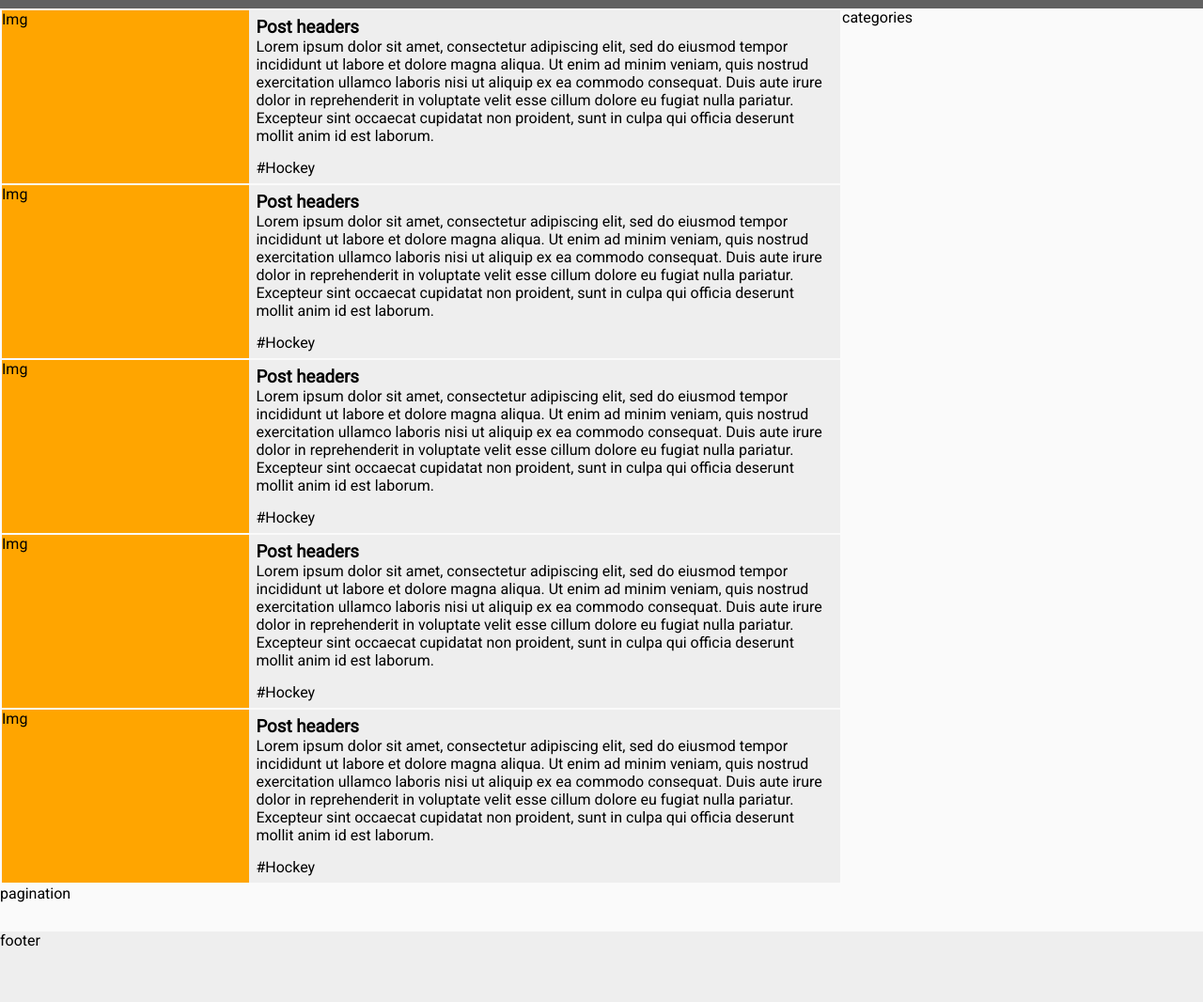
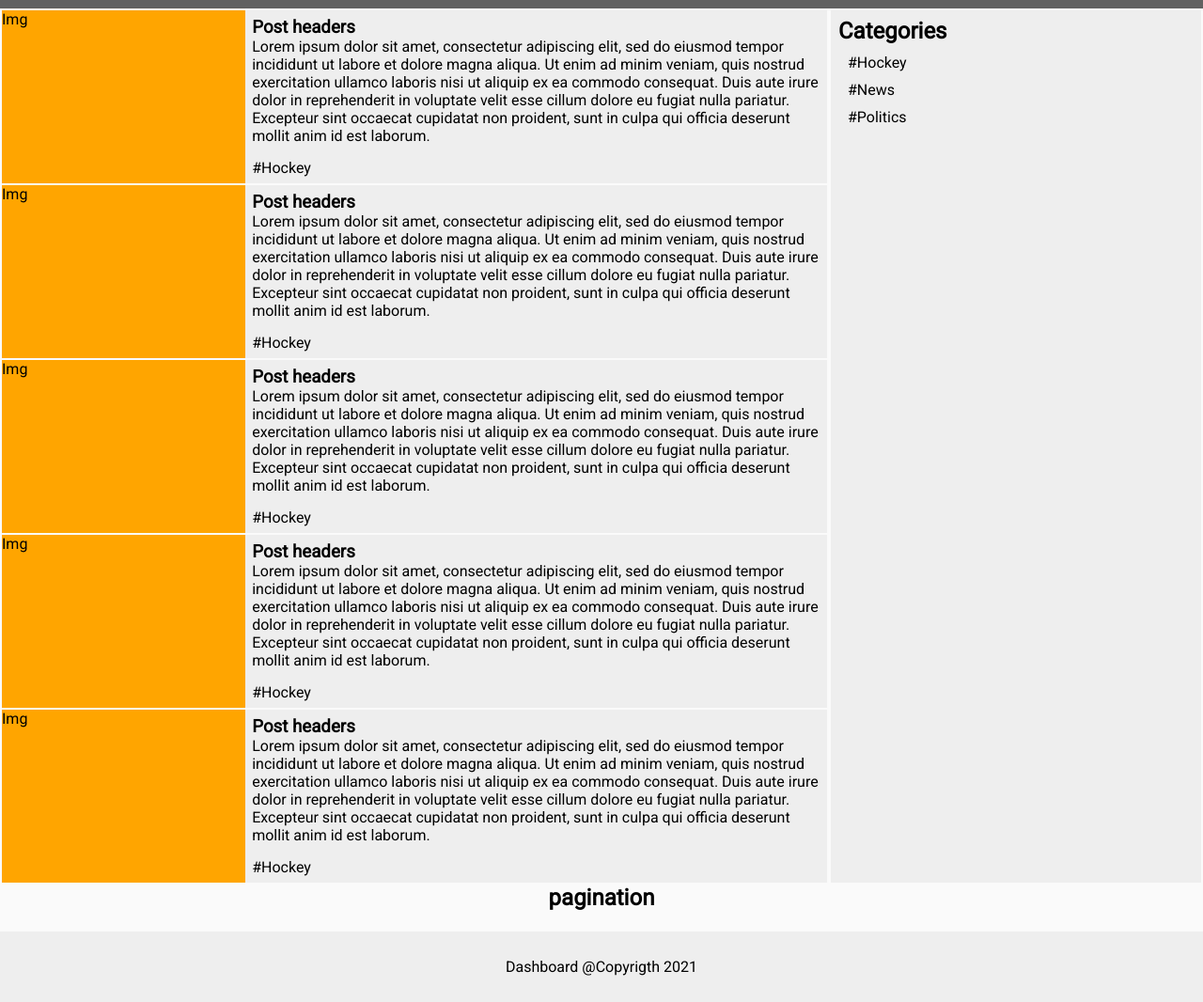
Before and after one commit to kulin91/Dashboard, a plain HTML site: page index.html in a window 1280 px wide. Shown: the part 66-1132 px from the top of the page at 94% size. Drawn offline with Linux system fonts and the light colour scheme.

Commit message:
Styles update

```diff
--- a/index.html
+++ b/index.html
@@ -104,15 +104,20 @@
         </article>
       </div>
       <div class="categories-container">
-        categories
+        <h2>Categories</h2>
+        <div class="categories-tags-container">
+          <p class="categories-tag">#Hockey</p>
+          <p class="categories-tag">#News</p>
+          <p class="categories-tag">#Politics</p>
+        </div>
       </div>
     </div>
     <div class="pagination-container">
-      pagination
+      <h2>pagination</h2>
     </div>
   </main>
   <footer class="footer">
-    footer
+    Dashboard @Copyrigth 2021
   </footer>
 
 </body>
--- a/style.css
+++ b/style.css
@@ -55,14 +55,25 @@ h1 {
 }
 
 .categories-container {
+  background-color:#EEEEEE;
   width: 30%;
+  margin: 2px;
+  padding: 8px;
+}
+
+.categories-tag {
+  margin: 10px;
 }
 
 .pagination-container {
+  text-align: center;
   height: 50px;
 }
 
 .footer {
-    height: 75px;
+  height: 75px;
   background-color:#EEEEEE;
+  display: flex;
+  align-items: center;
+  justify-content: center;
 }
```
Also changed, not shown: 1 other file.
